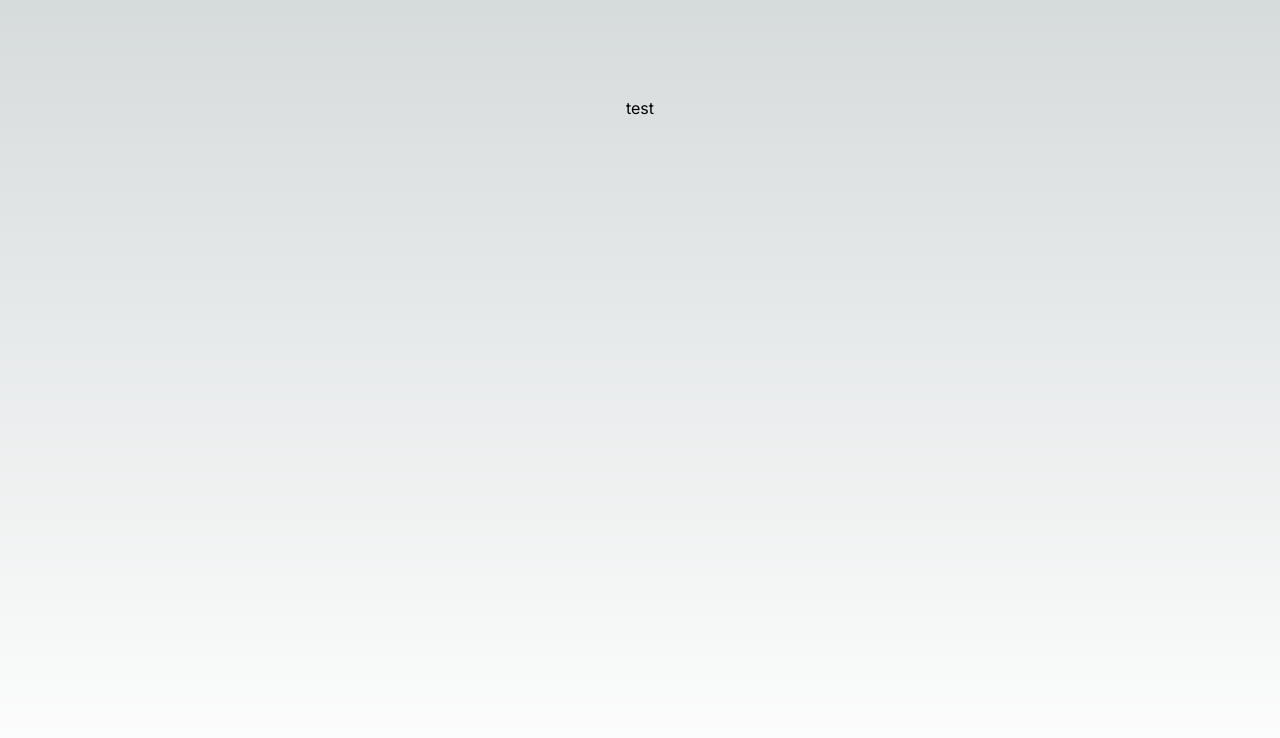
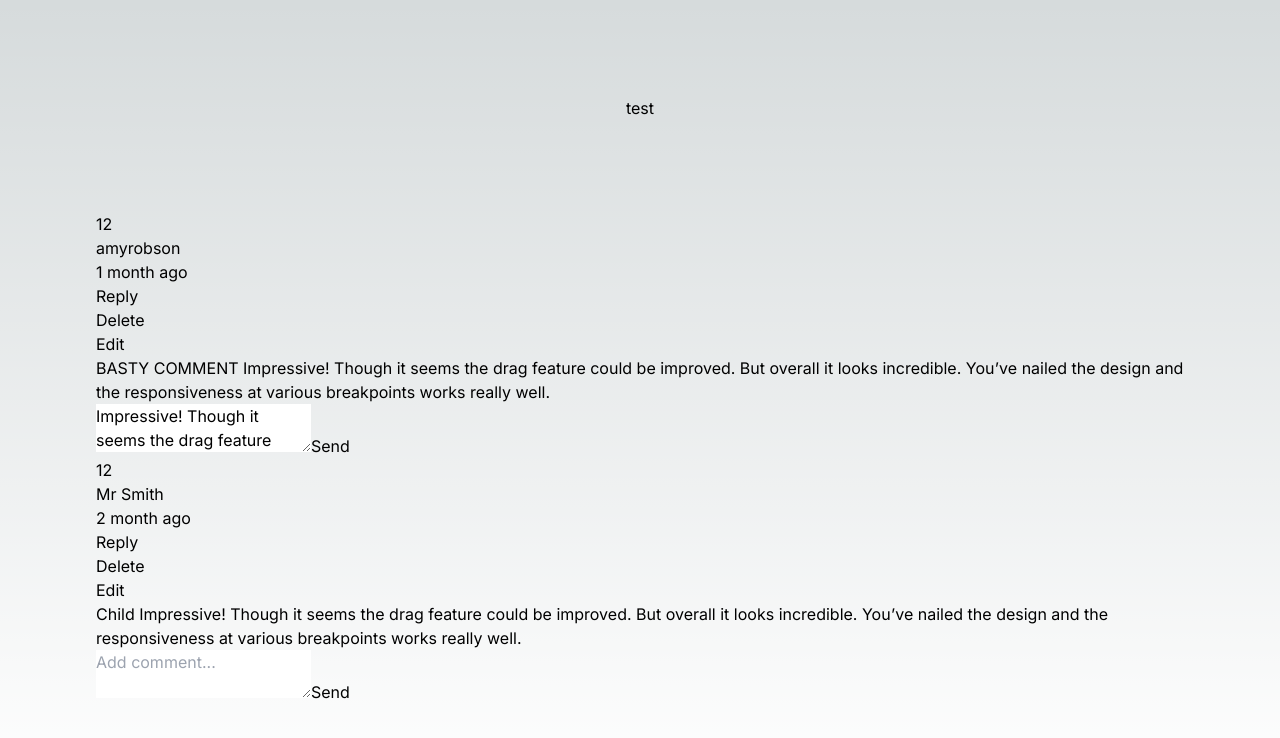
Before and after one commit to talgat-ruby/team1-hackathon1, a Next.js app: page / in a window 1280 px wide. Shown: the top 738 px of the page. Built offline with nearby package versions, Linux system fonts and the light colour scheme.

Commit message:
add: Components

```diff
--- /dev/null
+++ b/app/components/ChildComments.tsx
@@ -0,0 +1,29 @@
+import DeleteButton from "../components/buttons/DeleteButton";
+import ReplyButton from "../components/buttons/ReplyButton";
+import EditButton from "../components/buttons/EditButton";
+import VoteButton from "../components/buttons/VoteButton";
+
+
+const ChildComments = () =>  {
+
+    return (
+        <>
+                    <article className="comment" data-key="id_3" data-parent-id="id_2">
+						<header>
+							<VoteButton/>
+
+							<h2 className="author">Mr Smith</h2>
+							<time className="date">2 month ago</time>
+
+							<ReplyButton/>
+							<DeleteButton/>
+               				<EditButton/>
+
+						</header>
+						<div className="content">Child Impressive! Though it seems the drag feature could be improved. But overall it looks incredible. You’ve nailed the design and the responsiveness at various breakpoints works really well.</div>
+					</article>
+        </>
+    )
+}
+
+export default ChildComments;
--- a/app/components/CommentsForm.tsx
+++ b/app/components/CommentsForm.tsx
@@ -0,0 +1,24 @@
+
+
+import CreateForm2 from "../components/forms/CreateForm";
+
+import RootComments from "../components/RootComments";
+
+
+const CommentsForm = () =>  {
+
+    return (
+        <>
+            <section id="comments">
+            <RootComments />
+
+            <CreateForm2 />
+
+
+            </section>
+
+        </>
+    )
+}
+
+export default CommentsForm;
--- /dev/null
+++ b/app/components/RootComments.tsx
@@ -0,0 +1,48 @@
+
+import ChildComments from "./ChildComments";
+
+import DeleteButton from "../components/buttons/DeleteButton";
+import ReplyButton from "../components/buttons/ReplyButton";
+import EditButton from "../components/buttons/EditButton";
+import VoteButton from "../components/buttons/VoteButton";
+import UpdateForm from "../components/forms/UpdateForm";
+
+
+const RootComments = () =>  {
+
+    return (
+        <>
+        <article className="comment" data-key="id_1">
+            <header>
+
+            <VoteButton/>
+
+                <h2 className="author">amyrobson</h2>
+                <time className="date">1 month ago</time>
+
+
+                <ReplyButton/>
+				<DeleteButton/>
+                <EditButton/>
+
+
+            </header>
+            <div className="content">
+                BASTY COMMENT Impressive! Though it seems the drag feature could be improved. But overall it looks incredible. You’ve nailed the design and the responsiveness at various breakpoints works really well.
+
+
+                <UpdateForm/>
+
+            </div>
+
+            <ChildComments/>
+
+
+
+
+        </article>
+        </>
+    )
+}
+
+export default RootComments;
--- /dev/null
+++ b/app/components/buttons/DeleteButton.tsx
@@ -0,0 +1,13 @@
+
+const DeleteButton = () =>  {
+
+    return (
+        <>
+				<div className="reply">Delete</div>
+
+
+        </>
+    )
+}
+
+export default DeleteButton;
--- /dev/null
+++ b/app/components/buttons/EditButton.tsx
@@ -0,0 +1,13 @@
+
+const EditButton = () =>  {
+
+    return (
+        <>
+				<div className="reply">Edit</div>
+
+
+        </>
+    )
+}
+
+export default EditButton;
--- /dev/null
+++ b/app/components/buttons/ReplyButton.tsx
@@ -0,0 +1,13 @@
+
+const ReplyButton = () =>  {
+
+    return (
+        <>
+				<div className="reply">Reply</div>
+
+
+        </>
+    )
+}
+
+export default ReplyButton;
--- /dev/null
+++ b/app/components/buttons/VoteButton.tsx
@@ -0,0 +1,13 @@
+
+const VoteButton = () =>  {
+
+    return (
+        <>
+						<div className="vote"><span className="up"></span><span className="num">12</span><span className="down"></span></div>
+
+
+        </>
+    )
+}
+
+export default VoteButton;
--- /dev/null
+++ b/app/components/forms/CreateForm.tsx
@@ -0,0 +1,14 @@
+
+const CreateForm = () =>  {
+
+    return (
+        <>
+        <form className="comment_form">
+			<textarea placeholder="Add comment..."></textarea>
+			<button type="submit">Send</button>
+		</form>
+        </>
+    )
+}
+
+export default CreateForm;
--- /dev/null
+++ b/app/components/forms/DeleteForm.tsx
@@ -0,0 +1,19 @@
+
+const DeleteForm = () =>  {
+
+    return (
+        <>
+                        <div className="modalWindowDelete">
+                            <form className="comment_form_Delete">
+                                <h3>Delete comment</h3>
+                                <p className="txt">Are you sure you want to delete this comment? This will remove the comment and can’t be undone.</p>
+                                <button type="submit">NO, CANCEL</button>
+                                <button type="submit">YES, DELETE</button>
+                            </form>
+                        </div>
+
+        </>
+    )
+}
+
+export default DeleteForm;
--- /dev/null
+++ b/app/components/forms/ReplyForm.tsx
@@ -0,0 +1,15 @@
+
+const UpdateForm = () =>  {
+
+    return (
+        <>
+						<form className="comment_form_reply" data-key="id_3" data-parent-id="id_2">
+								<textarea placeholder="Add comment...">@ramzes Impressive! Though it seems the drag feature could be improved. But overall it looks incredible. You’ve nailed the design and the responsiveness at various breakpoints works really well.</textarea>
+								<button type="submit" data-key="id_3" data-parent-id="id_2">Reply</button>
+							</form>
+
+        </>
+    )
+}
+
+export default UpdateForm;
--- /dev/null
+++ b/app/components/forms/UpdateForm.tsx
@@ -0,0 +1,15 @@
+
+const UpdateForm = () =>  {
+
+    return (
+        <>
+						<form className="comment_form_Edit">
+								<textarea placeholder="Add comment...">Impressive! Though it seems the drag feature could be improved. But overall it looks incredible. You’ve nailed the design and the responsiveness at various breakpoints works really well.</textarea>
+								<button type="submit">Send</button>
+							</form>
+
+        </>
+    )
+}
+
+export default UpdateForm;
--- a/app/page.tsx
+++ b/app/page.tsx
@@ -1,9 +1,14 @@
-import Image from "next/image";
+// import Image from "next/image";
+import CommentsForm from "../app/components/CommentsForm";
 
-export default function Home() {
+
+export default function HouseInDaPages() {
   return (
     <main className="flex min-h-screen flex-col items-center justify-between p-24">
      test
+
+     <CommentsForm />
+
     </main>
   );
 }
```
